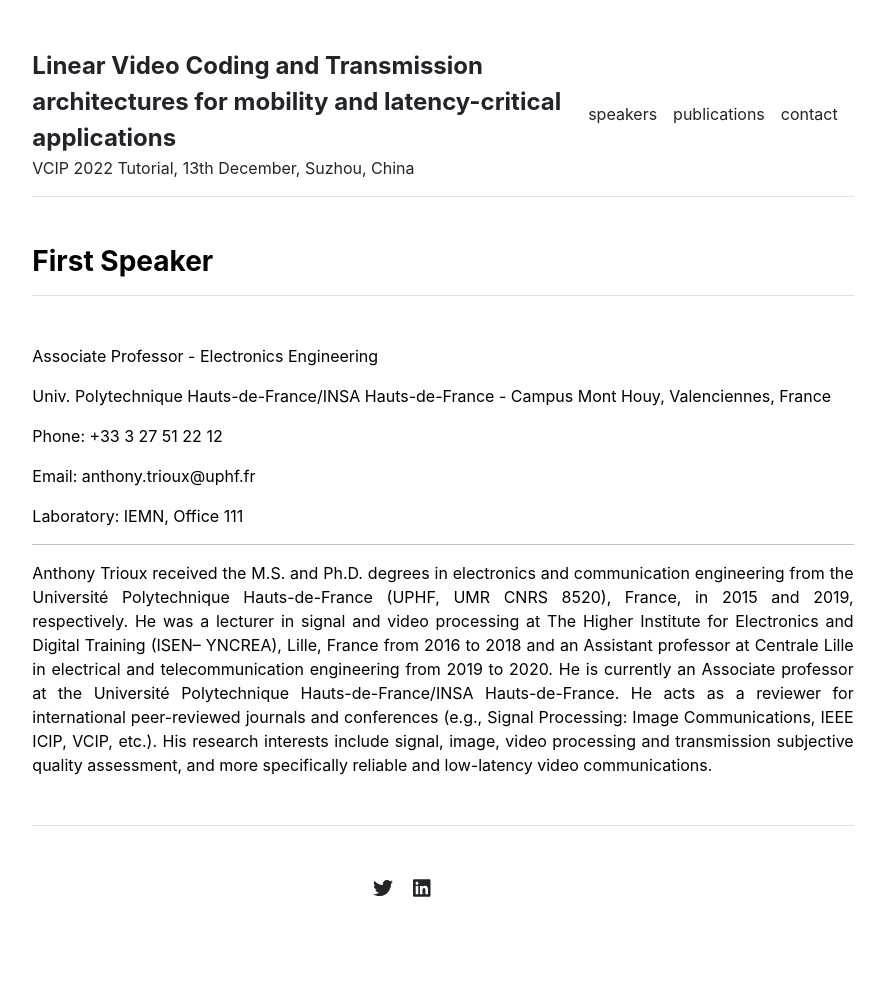
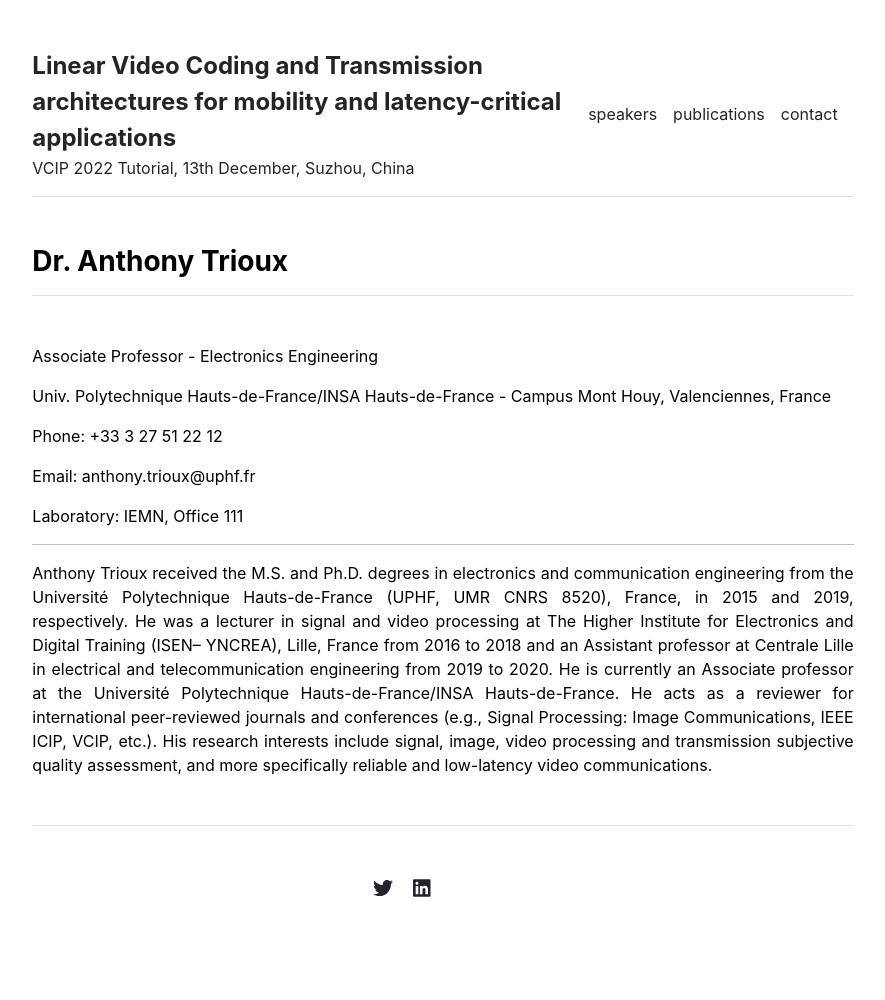
Before and after one commit to XiaYi59/LVCT, a Jekyll site: the page built from people/AT.md, in a window 1280 px wide. Shown: the whole page, without its empty margins (197-1082 px from the left). Built offline with Jekyll 4.4.1, drawn with Linux system fonts in a browser that asks for light colours.

Commit message:
Update AT.md

```diff
--- a/people/AT.md
+++ b/people/AT.md
@@ -1,6 +1,6 @@
 ---
 layout: page
-title: "First Speaker"
+title: "Dr. Anthony Trioux"
 ---
 
 Associate Professor - Electronics Engineering
```
